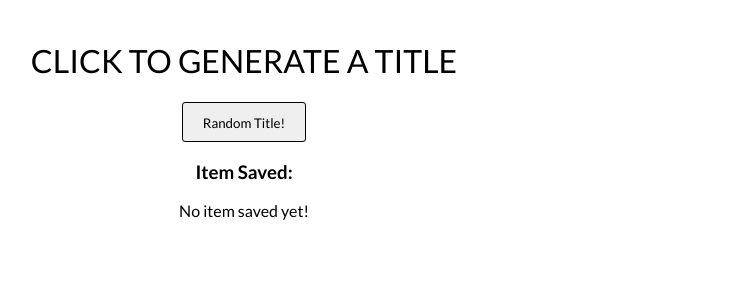
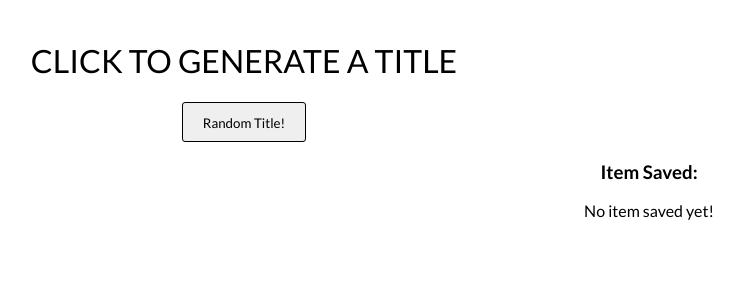
Before and after one commit to difiouze/title-generator, a React (Create React App) app: page / in a window 1280 px wide. Shown: the top 300 px of the page, without its empty margins (396-1140 px from the left). Built offline with nearby package versions, Linux system fonts and the light colour scheme.

Commit message:
layout + fix key

```diff
--- a/src/App.css
+++ b/src/App.css
@@ -23,9 +23,51 @@
   font-weight: 500;
 }
 
+.main-wrapper {
+  display: -webkit-box;
+  display: -ms-flexbox;
+  display: flex;
+  padding: 0 80px;
+}
+
+.main-wrapper__video {
+  max-width: 75%;
+  -webkit-box-flex: 0;
+      -ms-flex: 0 0 75%;
+          flex: 0 0 75%;
+}
+
+.main-wrapper__playlist {
+  max-width: 25%;
+  -webkit-box-flex: 0;
+      -ms-flex: 0 0 25%;
+          flex: 0 0 25%;
+}
+
+.playlist-item__container {
+  display: -webkit-box;
+  display: -ms-flexbox;
+  display: flex;
+  -webkit-box-orient: vertical;
+  -webkit-box-direction: normal;
+      -ms-flex-direction: column;
+          flex-direction: column;
+}
+
+.playlist-item__thumb {
+  width: 100%;
+  max-width: 120px;
+  border: 1px solid black;
+  min-height: 100px;
+}
+
 .playlist-item__item {
-  padding: 20px;
+  display: -webkit-box;
+  display: -ms-flexbox;
+  display: flex;
+  padding: 10px;
   margin: 10px auto;
   border: 1px solid #000;
+  width: 100%;
 }
 /*# sourceMappingURL=App.css.map */
--- a/src/App.js
+++ b/src/App.js
@@ -1,4 +1,4 @@
-import React, { useState} from 'react';
+import React, { useState } from 'react';
 import numbers from './Utils/Numbers';
 import days from './Utils/Days';
 import months from './Utils/Months';
@@ -25,8 +25,14 @@ function App() {
     <div className="App">
       <h1 className='main-title'>Click to generate a title </h1>
       <button className='btnmain' onClick={randomTitle}>Random Title!</button>
-      <Title title={title} playlist={playlist} setPlaylist={setPlaylist}/>
-      <Playlist playlist={playlist} setPlaylist={setPlaylist}/>
+      <div className='main-wrapper'>
+        <div className='main-wrapper__video'>
+          <Title title={title} playlist={playlist} setPlaylist={setPlaylist} />
+        </div>
+        <div className='main-wrapper__playlist'>
+          <Playlist playlist={playlist} setPlaylist={setPlaylist} />
+        </div>
+      </div>
     </div>
   );
 }
--- a/src/App.scss
+++ b/src/App.scss
@@ -28,13 +28,39 @@
     font-weight: 500;
 }
 
+.main-wrapper {
+    display: flex;
+    padding: 0 80px;
+
+    &__video {
+        max-width: 75%;
+        flex: 0 0 75%;
+    }
+
+    &__playlist {
+        max-width: 25%;
+        flex: 0 0 25%;
+    }
+}
+
 .playlist-item {
     &__container {
+        display: flex;
+        flex-direction: column;
+    }
+
+    &__thumb {
+        width: 100%;
+        max-width: 120px;
+        border: 1px solid black;
+        min-height: 100px;
     }
 
     &__item {
-        padding: 20px;
+        display: flex;
+        padding: 10px;
         margin: 10px auto;
         border: 1px solid #000;
+        width: 100%;
     }
 }
--- a/src/Components/SavedTitle.js
+++ b/src/Components/SavedTitle.js
@@ -5,9 +5,10 @@ const SavedTitle = ({ playlist }) => {
     return (
         <div className='playlist-item__container'>
             {playlist.map(item => (
-                <div className='playlist-item__item'>
+                <div key={Math.random() * 1000} className='playlist-item__item'>
+                     <div className='playlist-item__thumb'></div>
                     {item.map(newTitle => (
-                        <span key={newTitle.key}> {newTitle.subject} {newTitle.verb} {newTitle.complement}</span>
+                        <div key={newTitle.key}> {newTitle.subject} {newTitle.verb} {newTitle.complement}</div>
                     ))}
                 </div>
             ))}
--- a/src/Components/Title.js
+++ b/src/Components/Title.js
@@ -4,7 +4,7 @@ const Title = ({ title, playlist, setPlaylist }) => {
 
     const addToPlaylist = () => {
         setPlaylist([...playlist, title]);
-      }
+    }
 
     return (
         <div>
```
Also changed, not shown: 1 other file (tests, documents, lock files or other folders).
